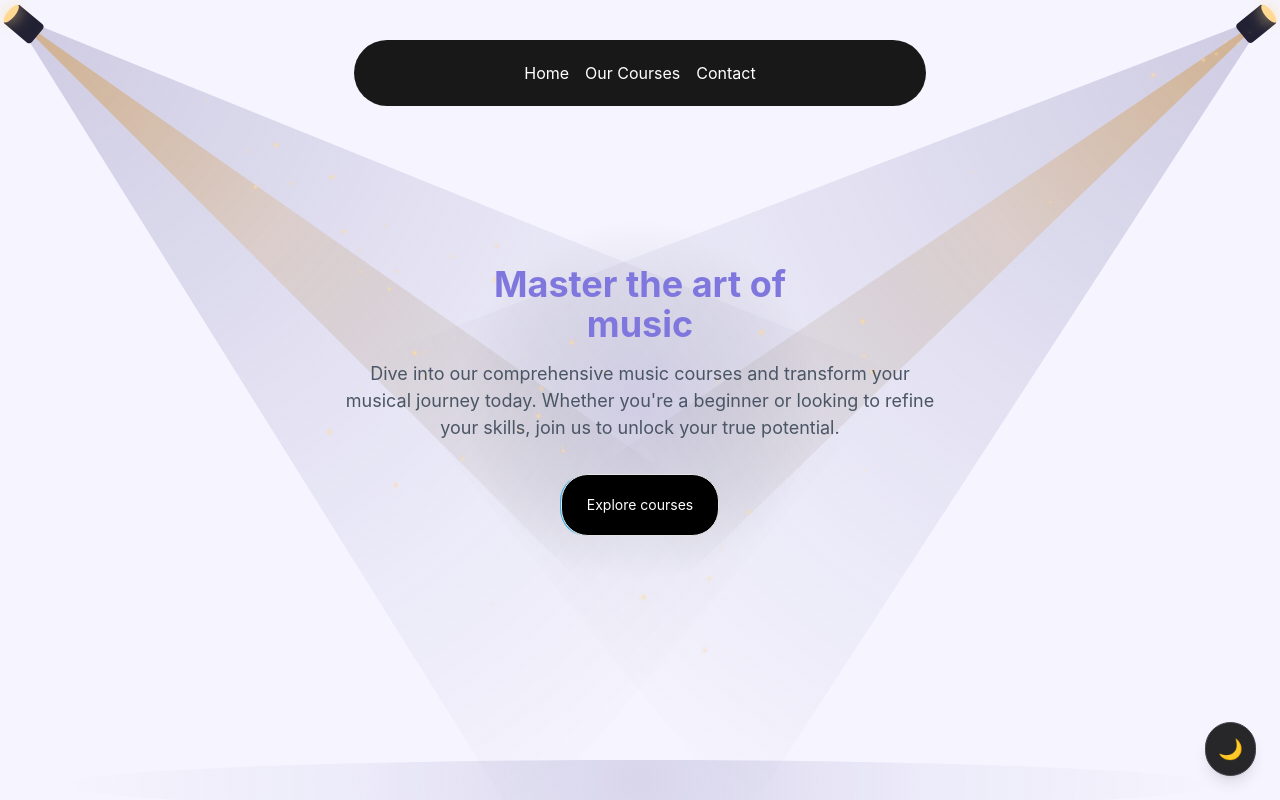
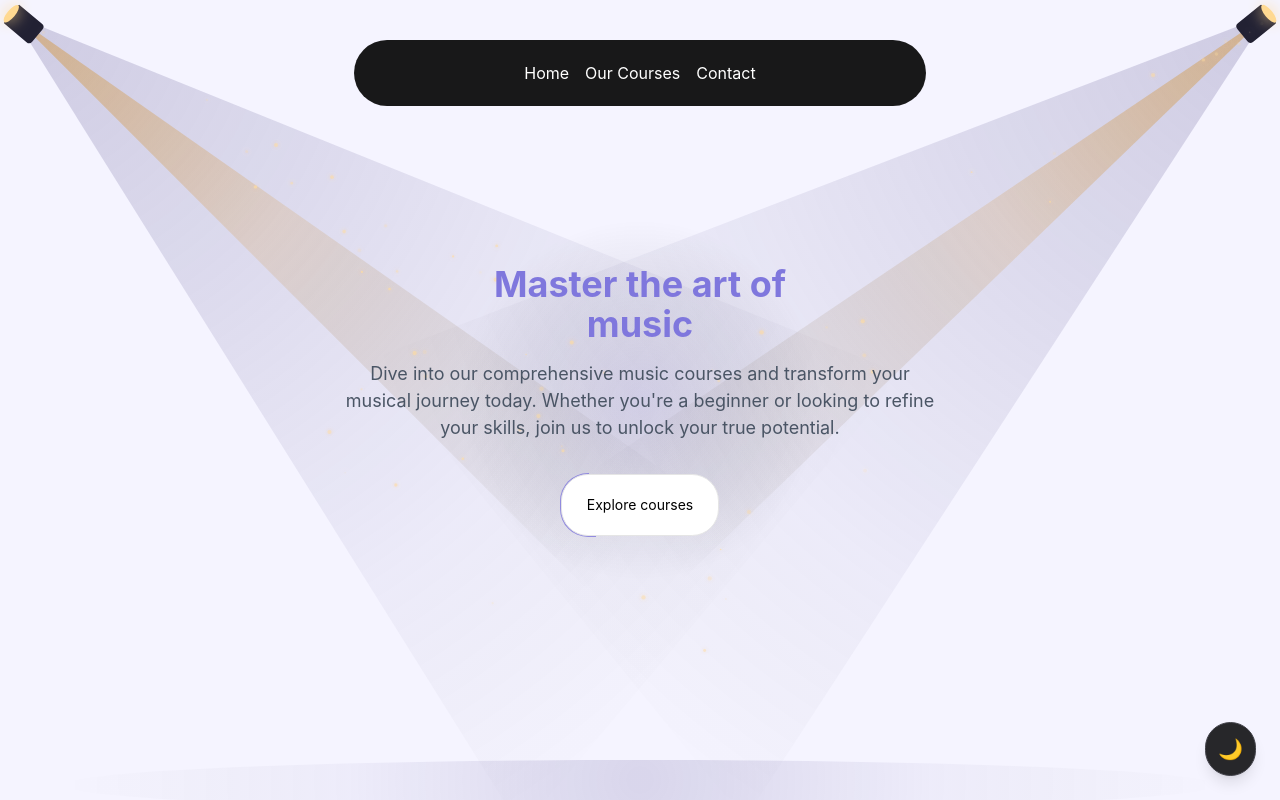
Before and after one commit to Abdul-Rehman88/Music-School, a Next.js app: page / in a window 1280 px wide. Built offline with nearby package versions, Linux system fonts and the light colour scheme.

Commit message:
change moving border color

```diff
--- a/src/components/HeroBanner.jsx
+++ b/src/components/HeroBanner.jsx
@@ -22,7 +22,7 @@ function HeroBanner() {
             <Link href={"/courses"}>
               <Button
                 borderRadius="1.75rem"
-                className="bg-black dark:bg-white text-white dark:text-black border-neutral-200 dark:border-slate-800"
+                className="bg-white dark:bg-black text-black dark:text-white border-neutral-200 dark:border-slate-800"
               >
                 Explore courses
               </Button>
--- a/src/components/ui/moving-border.tsx
+++ b/src/components/ui/moving-border.tsx
@@ -47,7 +47,7 @@ export function Button({
         <MovingBorder duration={duration} rx="30%" ry="30%">
           <div
             className={cn(
-                    "h-20 w-20 bg-[radial-gradient(#0ea5e9_40%,transparent_60%)] opacity-[0.8] dark:bg-[radial-gradient(#EF9F27_40%,transparent_60%)]",
+                    "h-20 w-20  dark:bg-[radial-gradient(#0ea5e9_40%,transparent_60%)] opacity-[0.8] bg-[radial-gradient(#7F77DD_80%,transparent_60%)]",
               borderClassName,
             )}
           />
```
